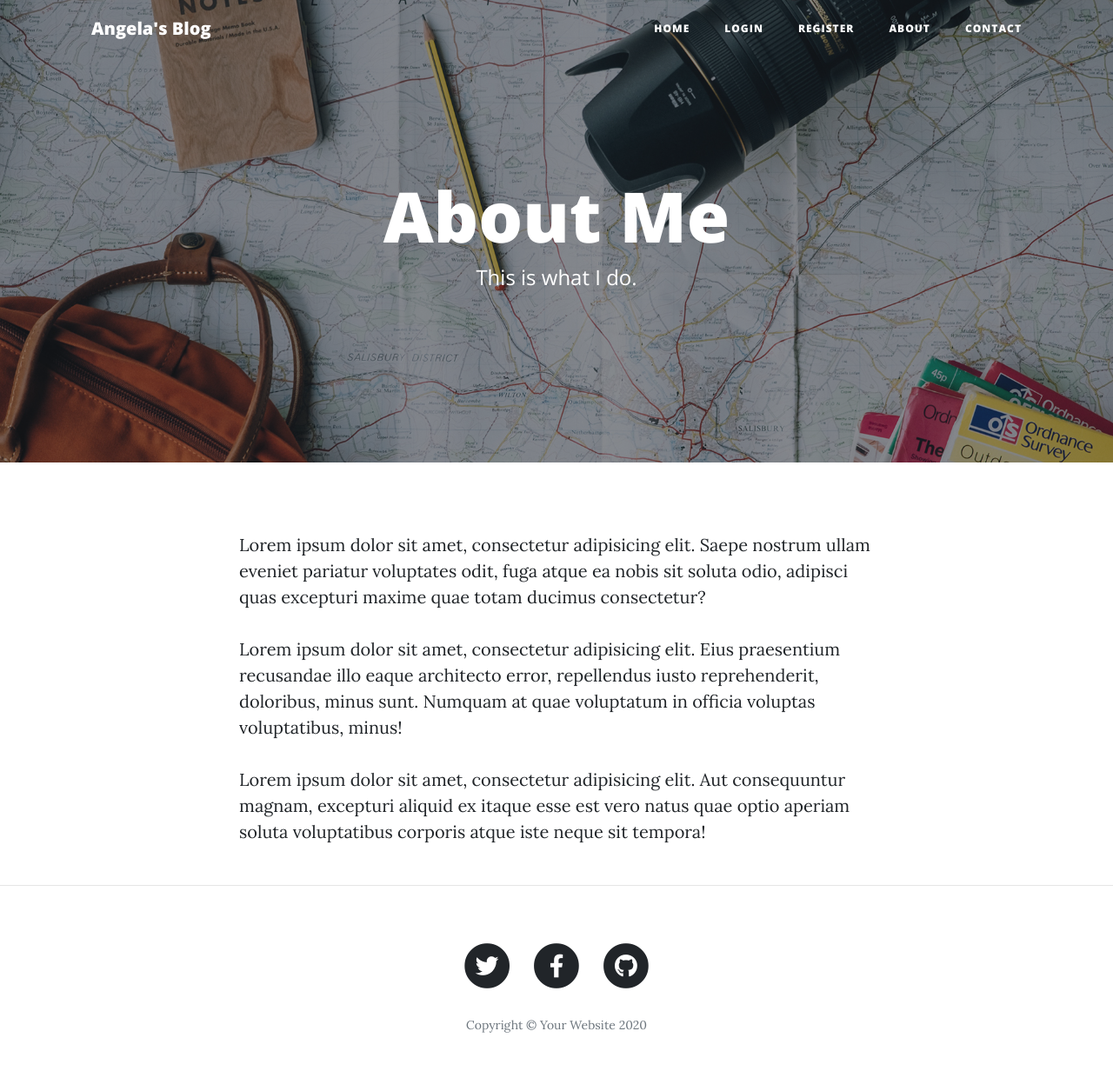
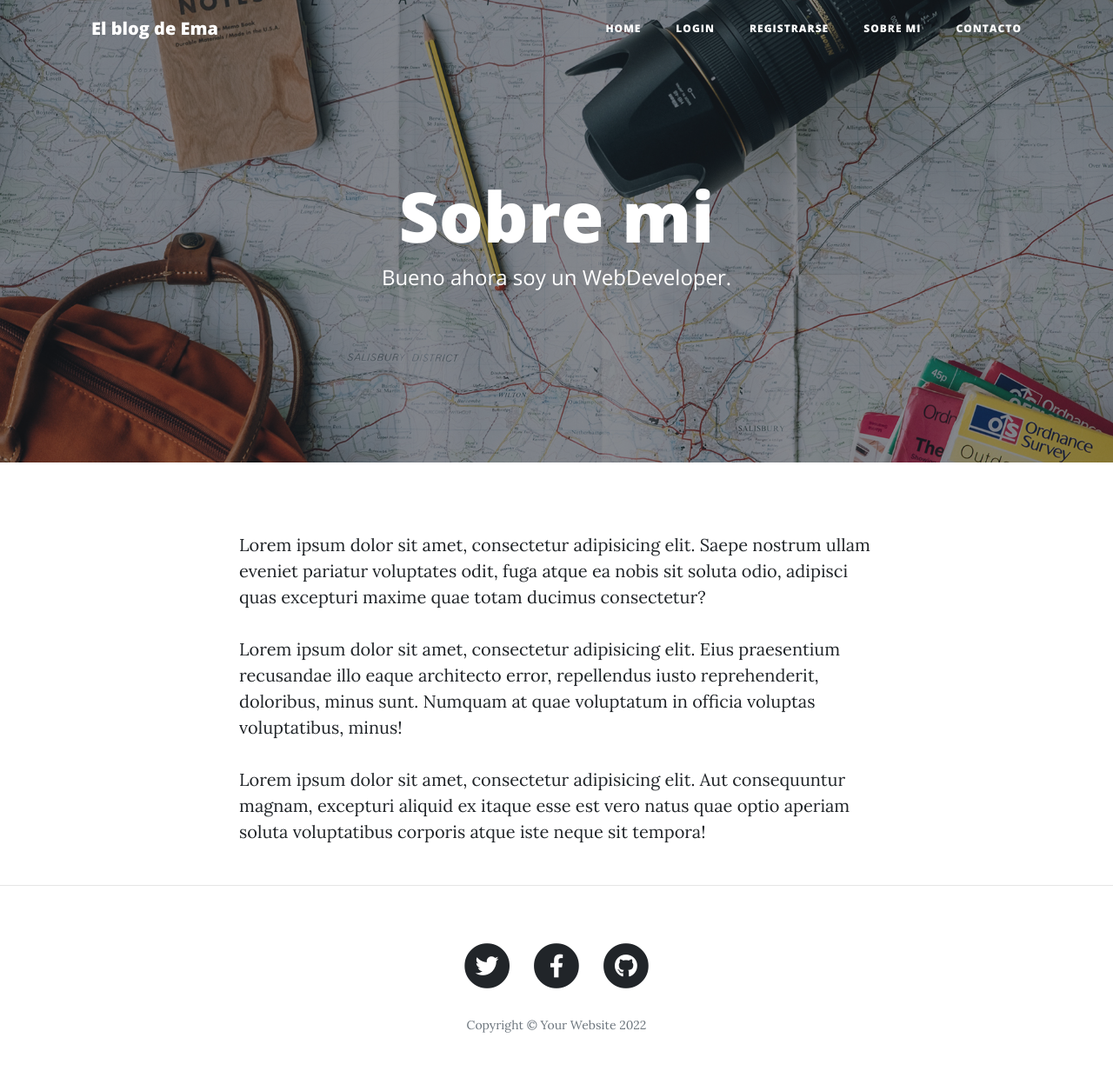
Before and after one commit to emanuel601/MyfirstWS, a Flask app: page /about in a window 1280 px wide. Shown: the whole page at 87% size. Run offline with Flask 3, Linux system fonts and the light colour scheme; some libraries are stand-ins or nearby versions.

Commit message:
Minitraducción

```diff
--- a/templates/about.html
+++ b/templates/about.html
@@ -7,8 +7,8 @@
       <div class="row">
         <div class="col-lg-8 col-md-10 mx-auto">
           <div class="page-heading">
-            <h1>About Me</h1>
-            <span class="subheading">This is what I do.</span>
+            <h1>Sobre mi</h1>
+            <span class="subheading">Bueno ahora soy un WebDeveloper.</span>
           </div>
         </div>
       </div>
--- a/templates/contact.html
+++ b/templates/contact.html
@@ -8,7 +8,7 @@
         <div class="col-lg-8 col-md-10 mx-auto">
           <div class="page-heading">
             <h1>Contact Me</h1>
-            <span class="subheading">Have questions? I have answers.</span>
+            <span class="subheading">¿Tiene preguntas? tengo respuestas</span>
           </div>
         </div>
       </div>
--- a/templates/footer.html
+++ b/templates/footer.html
@@ -29,7 +29,7 @@
               </a>
             </li>
           </ul>
-          <p class="copyright text-muted">Copyright &copy; Your Website 2020</p>
+          <p class="copyright text-muted">Copyright &copy; Your Website 2022</p>
         </div>
       </div>
     </div>
--- a/templates/header.html
+++ b/templates/header.html
@@ -8,7 +8,7 @@
   <meta name="description" content="">
   <meta name="author" content="">
 
-  <title>Angela's Blog</title>
+  <title>El blog de Ema</title>
 
   <!-- Bootstrap core CSS -->
   <link href="{{ url_for('static', filename='vendor/bootstrap/css/bootstrap.min.css') }}" rel="stylesheet">
@@ -28,7 +28,7 @@
   <!-- Navigation -->
   <nav class="navbar navbar-expand-lg navbar-light fixed-top" id="mainNav">
     <div class="container">
-      <a class="navbar-brand" href="{{url_for('get_all_posts')}}">Angela's Blog</a>
+      <a class="navbar-brand" href="{{url_for('get_all_posts')}}">El blog de Ema</a>
       <button class="navbar-toggler navbar-toggler-right" type="button" data-toggle="collapse" data-target="#navbarResponsive" aria-controls="navbarResponsive" aria-expanded="false" aria-label="Toggle navigation">
         Menu
         <i class="fas fa-bars"></i>
@@ -43,7 +43,7 @@
             <a class="nav-link" href="{{ url_for('login') }}">Login</a>
           </li>
           <li class="nav-item">
-            <a class="nav-link" href="{{ url_for('register') }}">Register</a>
+            <a class="nav-link" href="{{ url_for('register') }}">Registrarse</a>
           </li>
           {% else %}
           <li class="nav-item">
@@ -51,10 +51,10 @@
           </li>
           {% endif %}
           <li class="nav-item">
-            <a class="nav-link" href="{{ url_for('about') }}">About</a>
+            <a class="nav-link" href="{{ url_for('about') }}">Sobre mi</a>
           </li>
           <li class="nav-item">
-            <a class="nav-link" href="{{ url_for('contact') }}">Contact</a>
+            <a class="nav-link" href="{{ url_for('contact') }}">Contacto</a>
           </li>
         </ul>
       </div>
--- a/templates/index.html
+++ b/templates/index.html
@@ -8,7 +8,7 @@
         <div class="col-lg-8 col-md-10 mx-auto">
           <div class="site-heading">
             <h1>Angela's Blog</h1>
-            <span class="subheading">A collection of random musings.</span>
+            <span class="subheading">Acá pongo mis ocurrencias.</span>
           </div>
         </div>
       </div>
--- a/templates/login.html
+++ b/templates/login.html
@@ -12,7 +12,7 @@
         <div class="col-lg-8 col-md-10 mx-auto">
           <div class="page-heading">
             <h1>Log In</h1>
-            <span class="subheading">Welcome Back!</span>
+            <span class="subheading">Bienvenido/a!</span>
           </div>
         </div>
       </div>
--- a/templates/make-post.html
+++ b/templates/make-post.html
@@ -15,7 +15,7 @@
             {% else: %}
             <h1>New Post</h1>
             {% endif %}
-            <span class="subheading">You're going to make a great blog post!</span>
+            <span class="subheading">Vas a hacer una gran entrada de blog!</span>
           </div>
         </div>
       </div>
--- a/templates/register.html
+++ b/templates/register.html
@@ -12,7 +12,7 @@
         <div class="col-lg-8 col-md-10 mx-auto">
           <div class="page-heading">
             <h1>Register</h1>
-            <span class="subheading">Start Contributing to the Blog!</span>
+            <span class="subheading">Empieza a contribuir con el blog!</span>
           </div>
         </div>
       </div>
```
